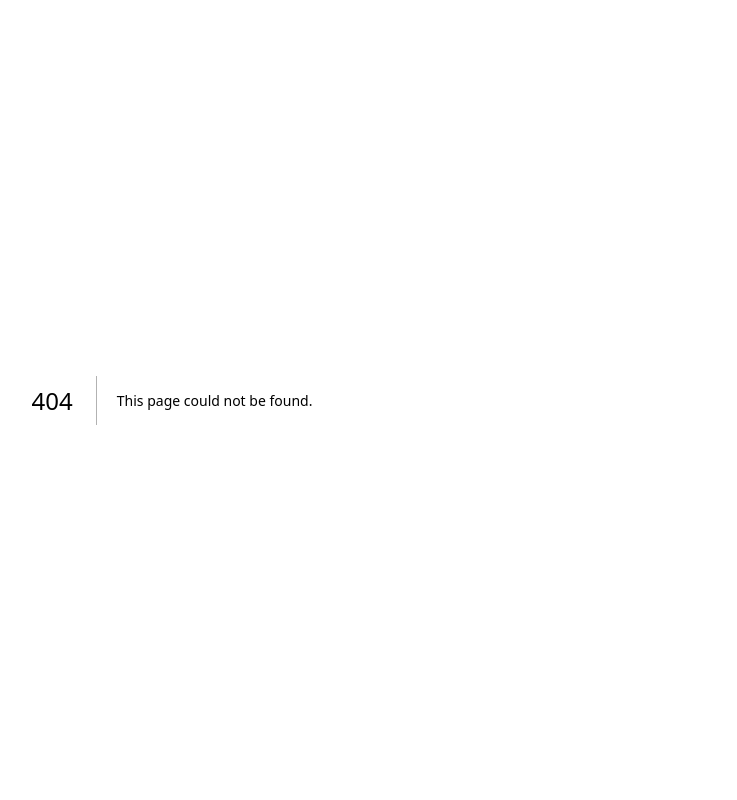
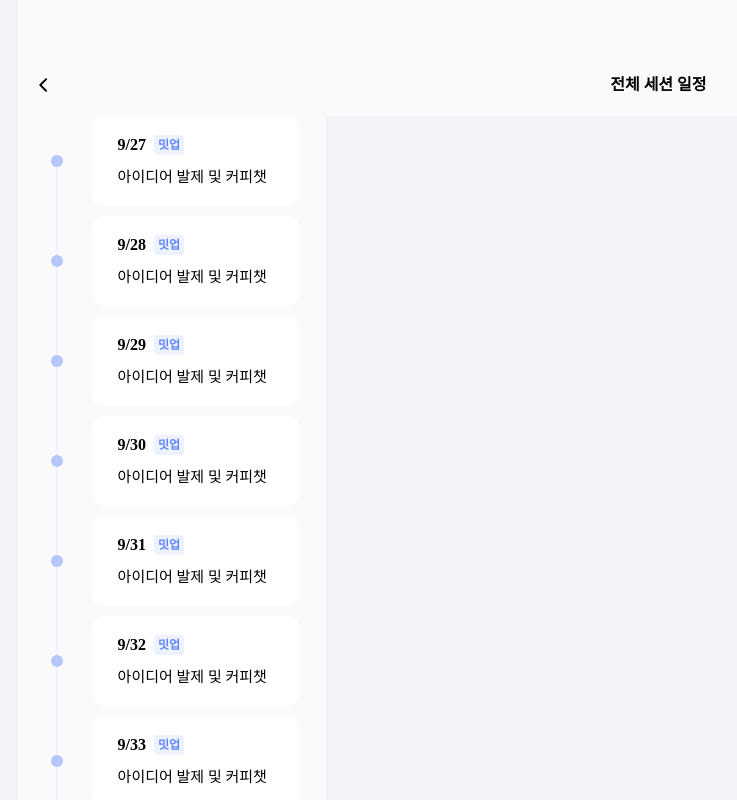
Before and after one commit to Kusitms32th-KuCheck/KuCheck-Front, a Next.js app: page /session in a window 1280 px wide. Before the commit this address had no page. Shown: the top 800 px of the page, without its empty margins (468-1205 px from the left). Built offline with nearby package versions, Linux system fonts and the light colour scheme; a web font is replaced by a local one.

Commit message:
style(#1): 전체 세션 확인 퍼블리싱

```diff
--- /dev/null
+++ b/src/app/session/layout.tsx
@@ -0,0 +1,3 @@
+export default function SessionLayout({ children }: { children: React.ReactNode }) {
+  return <div>{children}</div>
+}
--- /dev/null
+++ b/src/app/session/page.tsx
@@ -0,0 +1,58 @@
+import Header from '@/components/common/Header'
+import Tag from '@/components/common/Tag'
+
+export default function SessionPage() {
+  const sessionData = [
+    { date: '9/27', description: '아이디어 발제 및 커피챗', tag: '밋업' },
+    { date: '9/28', description: '아이디어 발제 및 커피챗', tag: '밋업' },
+    { date: '9/29', description: '아이디어 발제 및 커피챗', tag: '밋업' },
+    { date: '9/30', description: '아이디어 발제 및 커피챗', tag: '밋업' },
+    { date: '9/31', description: '아이디어 발제 및 커피챗', tag: '밋업' },
+    { date: '9/32', description: '아이디어 발제 및 커피챗', tag: '밋업' },
+    { date: '9/33', description: '아이디어 발제 및 커피챗', tag: '밋업' },
+    { date: '9/34', description: '아이디어 발제 및 커피챗', tag: '밋업' },
+    { date: '9/35', description: '아이디어 발제 및 커피챗', tag: '밋업' },
+    { date: '9/36', description: '아이디어 발제 및 커피챗', tag: '밋업' },
+    { date: '9/37', description: '아이디어 발제 및 커피챗', tag: '밋업' },
+    { date: '9/38', description: '아이디어 발제 및 커피챗', tag: '밋업' },
+  ]
+
+  return (
+    <main className="flex items-center justify-center bg-gray-100">
+      <div className="desktop:w-[375px] bg-background1 min-h-screen">
+        <Header headerType="dynamic" title={'전체 세션 일정'} headerColor={'bg-background1'} />
+        <div className="h-[116px]" />
+        <div className="mr-[27px] ml-[29px] flex flex-col gap-y-[10px]">
+          {sessionData.map((session, index) => {
+            const isLast = index === sessionData.length - 1
+
+            return (
+              <div className="flex items-center gap-x-[24px]" key={session.date}>
+                {/* 타임라인 점과 선 */}
+                <div className="relative flex h-[26px] w-[26px] items-center justify-center">
+                  {/* 원형 점 */}
+                  <div className="bg-primary-200 z-10 h-[12px] w-[12px] rounded-full"></div>
+
+                  {/* 세로 줄 (마지막 아이템 제외) */}
+                  {!isLast && (
+                    <div className="bg-primary-50 absolute top-2 left-1/2 h-[calc(100%+80px)] w-[2px] -translate-x-1/2"></div>
+                  )}
+                </div>
+
+                <section className="flex w-full flex-col gap-y-2 rounded-[12px] bg-white px-[26px] py-[17px]">
+                  <div className="flex items-center gap-x-2">
+                    <p className="body-lg-bold">{session.date}</p>
+                    <Tag type={'secondary'} status={'default'}>
+                      {session.tag}
+                    </Tag>
+                  </div>
+                  <p className="body-md-regular">{session.description}</p>
+                </section>
+              </div>
+            )
+          })}
+        </div>
+      </div>
+    </main>
+  )
+}
--- a/src/components/home/SessionScheduleCard.tsx
+++ b/src/components/home/SessionScheduleCard.tsx
@@ -1,4 +1,5 @@
 import { BarIcon, ChevronRightIcon, ScheduleIcon } from '@/assets/svgComponents'
+import Link from 'next/link'
 
 export default function SessionScheduleCard() {
   return (
@@ -8,7 +9,9 @@ export default function SessionScheduleCard() {
           <ScheduleIcon width={14} height={14} />
         </div>
         <p className="body-lg-semibold pl-[5px]">아이디어 발제 및 커피챗</p>
-        <ChevronRightIcon className="ml-[19px]" width={24} height={24} />
+        <Link href={'/session'}>
+          <ChevronRightIcon className="ml-[19px]" width={24} height={24} />
+        </Link>
       </div>
       <div className="flex flex-col gap-y-[3px] pl-[6px]">
         <p className="caption-sm-medium text-gray-700">마루 180 이벤트 홀</p>
```
